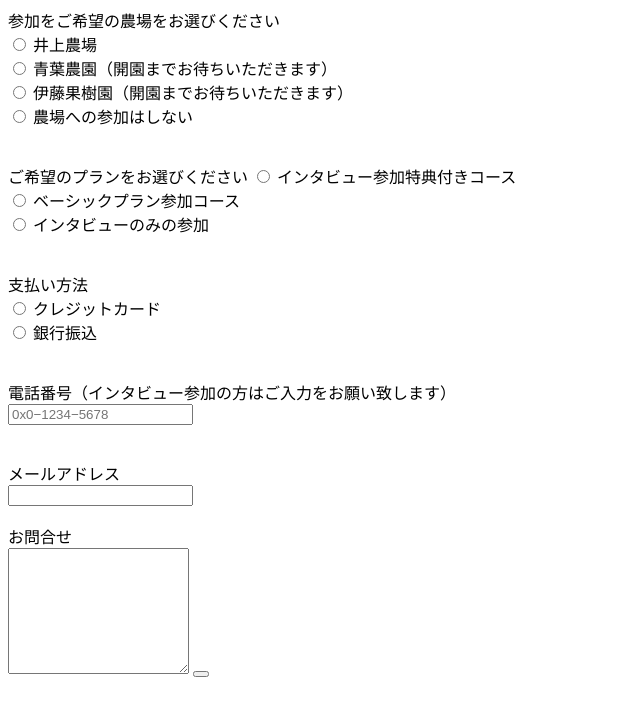
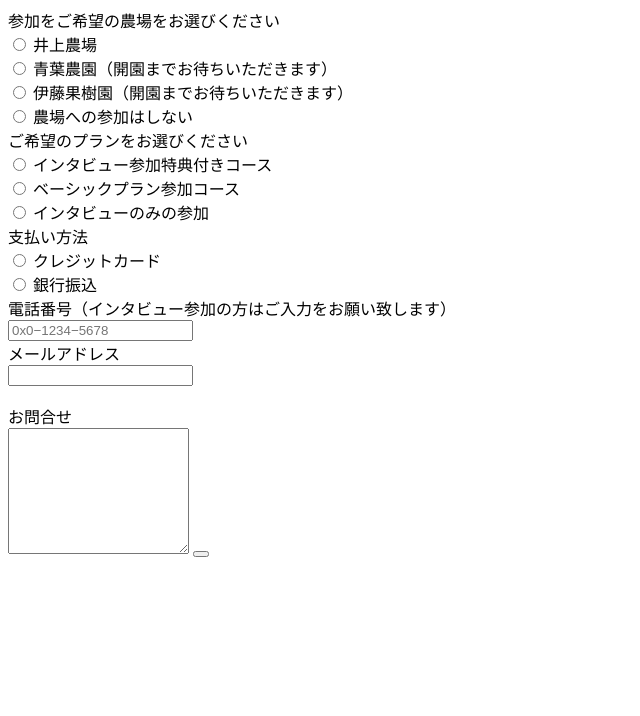
Before and after one commit to yasuo625/firstRps, a plain HTML site: page googleForm/index.html in a window 1280 px wide. Shown: the whole page, without its empty margins (0-640 px from the left). Drawn offline with Linux system fonts and the light colour scheme.

Commit message:
Update index.html

```diff
--- a/googleForm/index.html
+++ b/googleForm/index.html
@@ -1,53 +1,37 @@
 <form action="https://docs.google.com/forms/d/e/1FAIpQLSfLD8MzKDCXKg3JeuNrEO6dcl3GDZEU8wTmrsvuqcSCEbIh5g/formResponse">
 
-参加をご希望の農場をお選びください
-<br>
+  参加をご希望の農場をお選びください<br>
   <input type="radio" name="entry.1000057" value="井上農場" id="group_1000057_1" role="radio" class="ss-q-radio" aria-label="井上農場" required="" aria-required="true">
-<span class="ss-choice-label">井上農場</span>
-<br>
+  <span class="ss-choice-label">井上農場</span><br>
   <input type="radio" name="entry.1000057" value="青葉農園" id="group_1000057_2" role="radio" class="ss-q-radio" aria-label="青葉農園" required="" aria-required="true">
-<span class="ss-choice-label">青葉農園（開園までお待ちいただきます）</span>
-<br>
+  <span class="ss-choice-label">青葉農園（開園までお待ちいただきます）</span><br>
   <input type="radio" name="entry.1000057" value="伊藤果樹園" id="group_1000057_3" role="radio" class="ss-q-radio" aria-label="伊藤果樹園" required="" aria-required="true">
-<span class="ss-choice-label">伊藤果樹園（開園までお待ちいただきます）</span>
-<br>
+  <span class="ss-choice-label">伊藤果樹園（開園までお待ちいただきます）</span><br>
   <input type="radio" name="entry.1000057" value="農場への参加はしない" id="group_1000057_4" role="radio" class="ss-q-radio" aria-label="農場への参加はしない" required="" aria-required="true">
-<span class="ss-choice-label">農場への参加はしない</span>
-<br>
-<br>
-<br>
-ご希望のプランをお選びください
+  <span class="ss-choice-label">農場への参加はしない</span><br>
+
+  ご希望のプランをお選びください<br>
   <input type="radio" name="entry.967112212" value="インタビュー参加特典付きコース" id="group_967112212_1" role="radio" class="ss-q-radio" aria-label="インタビュー参加特典付きコース" required="" aria-required="true">
-インタビュー参加特典付きコース
-<br>
+  インタビュー参加特典付きコース<br>
   <input type="radio" name="entry.967112212" value="ベーシックプラン参加コース" id="group_967112212_2" role="radio" class="ss-q-radio" aria-label="ベーシックプラン参加コース" required="" aria-required="true">
-ベーシックプラン参加コース
-<br>
+  ベーシックプラン参加コース<br>
   <input type="radio" name="entry.967112212" value="インタビューのみの参加" id="group_967112212_3" role="radio" class="ss-q-radio" aria-label="インタビューのみの参加" required="" aria-required="true">
-インタビューのみの参加
-<br>
-<br>
-<br>
+  インタビューのみの参加<br>
+
   支払い方法<br>
   <input type="radio" name="entry.1000020" value="クレカ" id="group_1000020_1" role="radio" class="ss-q-radio" aria-label="クレカ" required="" aria-required="true">
-クレジットカード
-<br>
+  クレジットカード<br>
   <input type="radio" name="entry.1000020" value="銀行振込" id="group_1000020_2" role="radio" class="ss-q-radio" aria-label="銀行振込" required="" aria-required="true">
-銀行振込
-<br>
-<br>
-<br>
+  銀行振込<br>
+
   電話番号（インタビュー参加の方はご入力をお願い致します）<br>
-<input type="text" name="entry.1000022" id="entry_1000022" placeholder="0x0−1234−5678">
-<br>
-<br>
-<br>
+  <input type="text" name="entry.1000022" id="entry_1000022" placeholder="0x0−1234−5678"><br>
+
   メールアドレス<br>
-<input type="email" name="entry.1000025" id="entry_1000025" dir="auto" aria-label="メールアドレス  有効なメール アドレスを入力してください" aria-required="true" required="" title="有効なメール アドレスを入力してください"><br>
-<br>
+  <input type="email" name="entry.1000025" id="entry_1000025" dir="auto" aria-label="メールアドレス  有効なメール アドレスを入力してください" aria-required="true" required="" title="有効なメール アドレスを入力してください"><br><br>
   お問合せ<br>
   <textarea name="entry.1000023" rows="8" cols="0" class="ss-q-long" id="entry_1000023" dir="auto" aria-label="お問合せ  "></textarea>
 
+  <button type="submit" name="button" value="送信"></button>
 
-  <button type="submit" name="button" value="送信"></button>
 </form>
```
Lines whose indentation alone changed are shown as unchanged.
